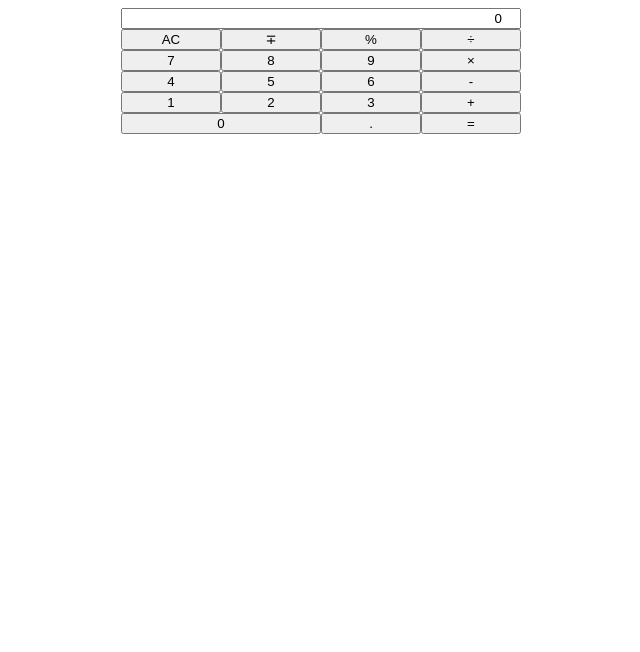
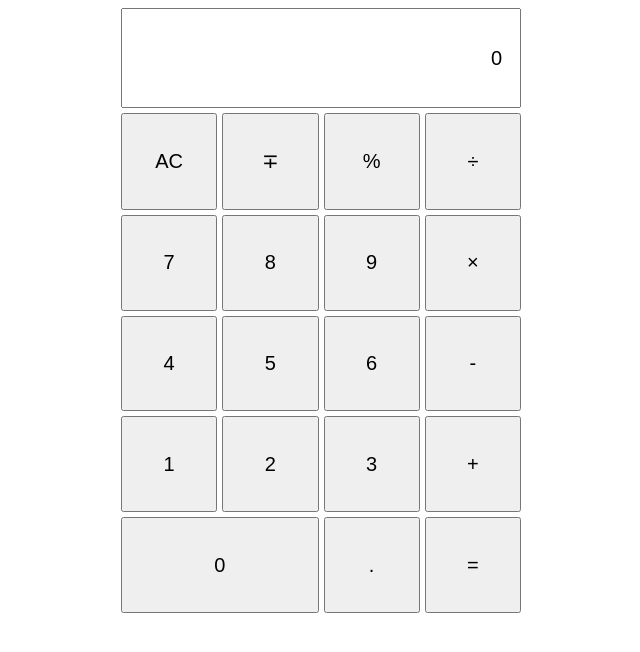
Before and after one commit to cjfaquino/calculator, a plain HTML site: page index.html in a window 1280 px wide. Shown: the whole page, without its empty margins (319-959 px from the left). Drawn offline with Linux system fonts and the light colour scheme.

Commit message:
update readability

```diff
--- a/styles.css
+++ b/styles.css
@@ -1,5 +1,6 @@
 * {
   box-sizing: border-box;
+  font-size: 20px;
 }
 
 .wrapper {
@@ -7,12 +8,16 @@
   margin: 0 auto;
 }
 #display {
+  margin-bottom: 5px;
   width: 100%;
   text-align: right;
+  height: 100px;
 }
 .buttons {
   display: grid;
   grid-template-columns: repeat(4, 1fr);
+  gap: 5px;
+  height: 500px;
 }
 
 .btnClr,
```
